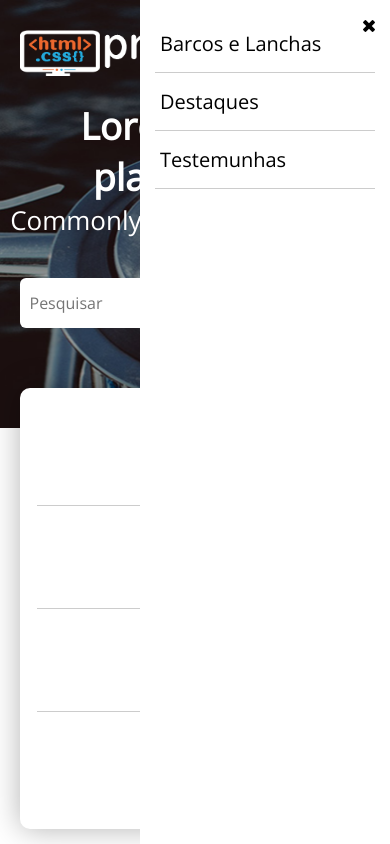
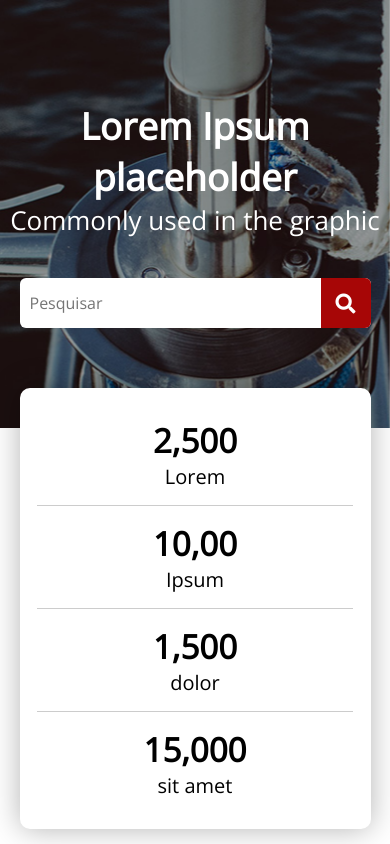
Before and after one commit to Abelcoder754/learningweb, a plain HTML site: page Developer1/index.html in a window 390 px wide. Drawn offline with nearby package versions, Linux system fonts and the light colour scheme.

Commit message:
Revert "Menu mobile configurado"
This reverts commit 74d5c5da636573fee06f83a3bca7ba22bbf66c4b.

```diff
--- a/Developer1/css/style.css
+++ b/Developer1/css/style.css
@@ -36,29 +36,16 @@ a:hover{
     color: #f9014d;
 }
 
-/* gerais -----------------*/
+/* section part -----------------*/
+.header {
+    display: none;
+}
+
+/* section part -----------------*/
 
 .section {
     float: left;
     width: 100%;
-}
-
-.content {
-    max-width: 960px;
-    width: 90%;
-    margin: 0 auto;
-}
-
-/* section part -----------------*/
-.header {
-    position: fixed;
-    width: 100% ;
-    padding-top: 30px;
-    z-index: 6;
-}
-
-.header .logo img {
-    max-width: 150px;
 }
 
 /* search and estatisticas */
@@ -147,34 +134,6 @@ a:hover{
 
 /* breakpoints maximos */
 @media (max-width: 767.9px) {
-    /*menu*/
-    .nav-toggle {
-        color: #fff;
-        font-size: 22px;
-    }
-
-    .nav-close {
-        font-size-adjust: 22px;
-
-    }
-
-    .header .nav {
-        background: #fff;
-        width: 250px;
-        height: 100%;
-        position: fixed;
-        padding: 15px;
-        right: 0;
-        top: 0;
-        z-index: 10;
-    }
-    .header .nav ul li {
-        padding: 15px 5px;
-        font-size: 20px;
-        border-bottom: 1px solid #ccc;
-    }
-
-    /*estatisticas*/
     .estatisticas {
         flex-direction: column;
     }
@@ -206,21 +165,3 @@ a:hover{
         border-right: 1px solid #ccc;
     }
 }
-
-/* auxiliares */
-.text-center {
-    text-align: center;
-}
-.text-left {
-    text-align: left;
-}
-.text-right {
-    text-align: right;
-}
-
-.fl-left {
-    float: left;
-}
-.fl-right {
-    float: right;
-}
--- a/Developer1/index.html
+++ b/Developer1/index.html
@@ -14,24 +14,15 @@
   <body>
     <!-- start HEADER -->
     <header class="header">
-      <div class="content">
-        <div class="logo fl-left">
+      <div class="header-content">
+        <div class="logo">
           <a href="#">
             <img src="img/logo.png" alt="HTML e CSS Pro">
           </a>
         </div>
       </div>
 
-      <a href="#" class="nav-toggle fl-right">
-        <i class="fas fa-bars"></i> MENU
-      </a>
-
       <nav class="nav">
-        <p class="fl-right">
-          <span class="nav-close">
-            <i class="fas fa-times"></i>
-          </span>
-        </p>
         <ul>
           <li><a href="#">Barcos e Lanchas</a></li>
           <li><a href="#">Destaques </a></li>
```
